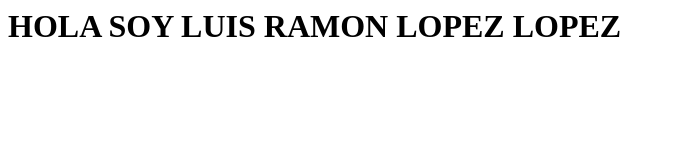
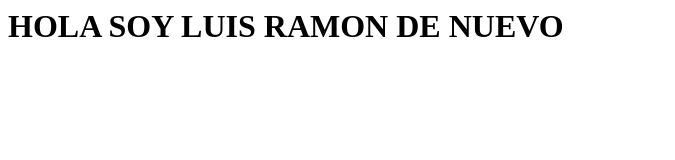
Before and after one commit to lrlopez/pruebadockerhub, a plain HTML site: page index.html in a window 1280 px wide. Shown: the whole page, without its empty margins (0-675 px from the left). Drawn offline with Linux system fonts and the light colour scheme.

Commit message:
Cambiado mensaje en index.html

```diff
--- a/index.html
+++ b/index.html
@@ -1 +1 @@
-<h1>HOLA SOY LUIS RAMON LOPEZ LOPEZ</h1>
+<h1>HOLA SOY LUIS RAMON DE NUEVO</h1>
```
